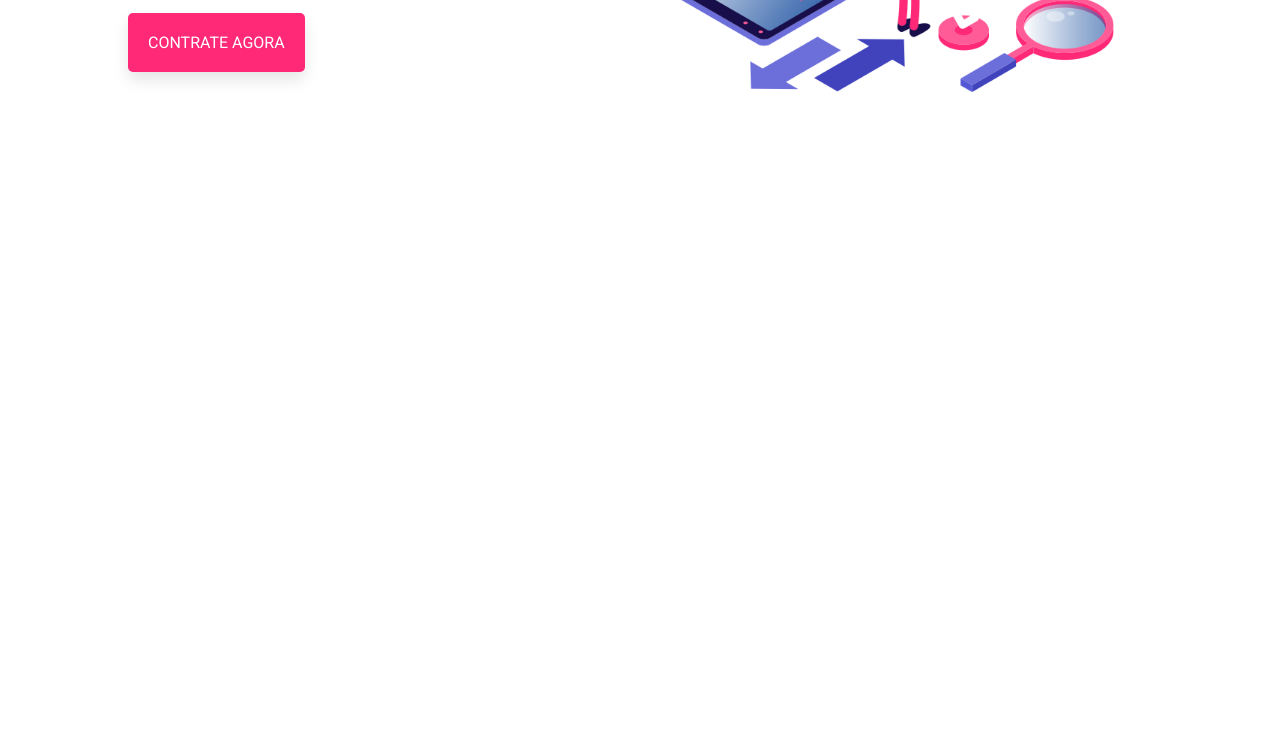
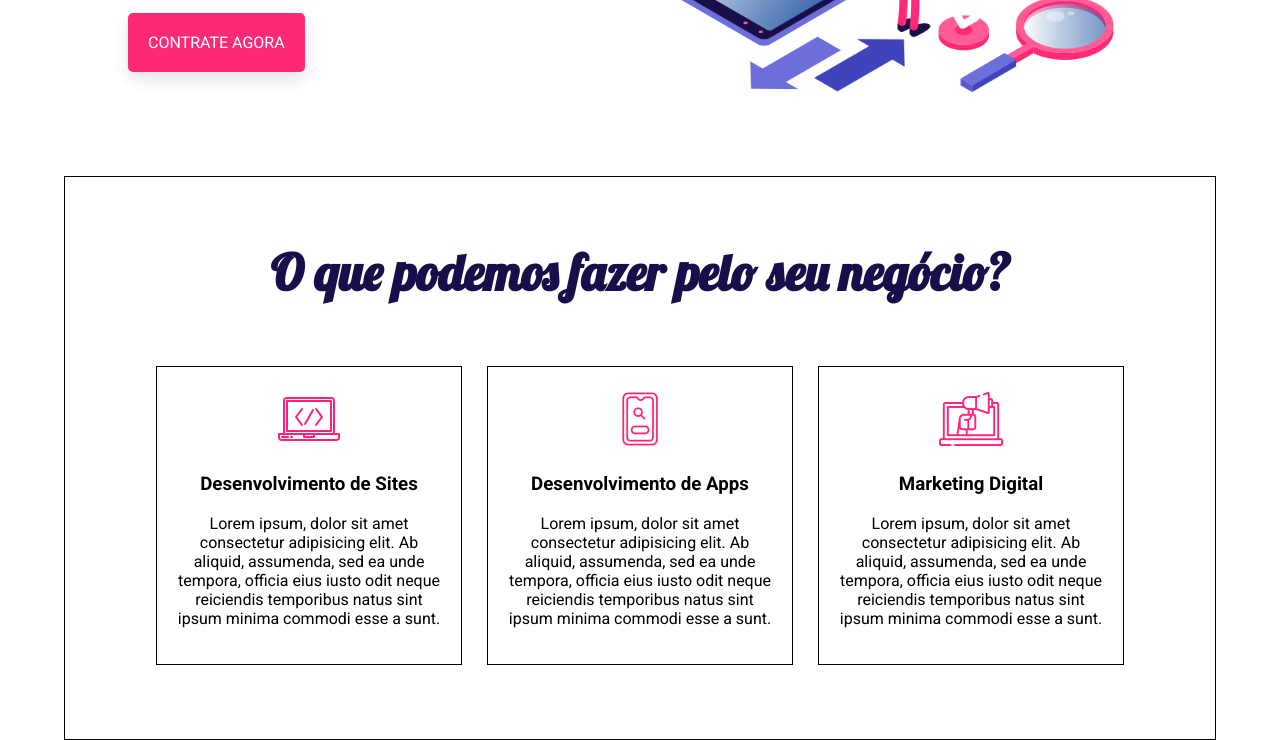
Before and after one commit to Luc4ssilva/agencia-fake, a plain HTML site: page index.html in a window 1280 px wide. Shown: the part 488-1228 px from the top of the page. Before the commit the page ends 800 px from the top, so only its background shows below. Drawn offline with Linux system fonts and the light colour scheme.

Commit message:
section adicionada

```diff
--- a/css/estilo.css
+++ b/css/estilo.css
@@ -53,6 +53,7 @@ body {
 }
 
 #botao {
+    display:inline-block;
     background: #180F4A;
     color: white;
     padding: 10px 25px;
@@ -66,6 +67,8 @@ body {
 #botao:hover {
     border: none;
     background: #FF2978;
+    transform: translateY(-5px);
+    transition: all 0.3s ease 0s;
 }
 
 .header {
@@ -97,21 +100,21 @@ body {
     margin: 0;
 }
 
-.contact-btn{
+.contact-btn {
     display: inline-block;
-    background:#FF2978;
+    background: #FF2978;
     color: white;
-    padding:20px;
+    padding: 20px;
     text-transform: uppercase;
     border-radius: 5px;
     text-decoration: none;
     box-shadow: 0px 8px 15px rgba(0, 0, 0, 0.1);
 }
 
-.contact-btn:hover{
-    background:#180F4A;
+.contact-btn:hover {
+    background: #180F4A;
     transform: translateY(-5px);
-    transition-duration: 0.2s;
+    transition: all 0.3s ease 0s;
 }
 
 .img-headline {
@@ -120,3 +123,32 @@ body {
     /* border: 1px solid deeppink; */
     text-align: center;
 }
+
+section{
+    margin: 80px 5% 0 5%;
+    border: 1px solid black;
+    width: 90%;
+    padding: 5%;
+    text-align: center;
+}
+
+section h2{
+    width:100%;
+    font-size: 50px;
+    margin:0;
+    font-family: 'Lobster', cursive;
+    font-weight: bold;
+    color: #180F4A;
+}
+
+.servicos{
+    margin-top: 5%;
+}
+
+.card{
+    display: inline-block;
+    width: 30%;
+    padding: 20px;
+    margin: 1%;
+    border:1px solid black;
+}
--- a/index.html
+++ b/index.html
@@ -36,6 +36,26 @@
             <img style="max-width: 90%;" src="img/hero_right.png" alt="imagem marketing">
         </div>
     </header>
+    <section>
+        <h2>O que podemos fazer pelo seu negócio?</h2>
+        <div class="servicos">
+            <div class="card">
+                <img src="img/pc.png">
+                <h3>Desenvolvimento de Sites</h3>
+                <p>Lorem ipsum, dolor sit amet consectetur adipisicing elit. Ab aliquid, assumenda, sed ea unde tempora, officia eius iusto odit neque reiciendis temporibus natus sint ipsum minima commodi esse a sunt.</p>
+            </div>
+            <div class="card">
+                <img src="img/smartphone.png">
+                <h3>Desenvolvimento de Apps</h3>
+                <p>Lorem ipsum, dolor sit amet consectetur adipisicing elit. Ab aliquid, assumenda, sed ea unde tempora, officia eius iusto odit neque reiciendis temporibus natus sint ipsum minima commodi esse a sunt.</p>
+            </div>
+            <div class="card">
+                <img src="img/marketing.png">
+                <h3>Marketing Digital</h3>
+                <p>Lorem ipsum, dolor sit amet consectetur adipisicing elit. Ab aliquid, assumenda, sed ea unde tempora, officia eius iusto odit neque reiciendis temporibus natus sint ipsum minima commodi esse a sunt.</p>
+            </div>
+        </div>
+    </section>
 </body>
 
 </html>
```
